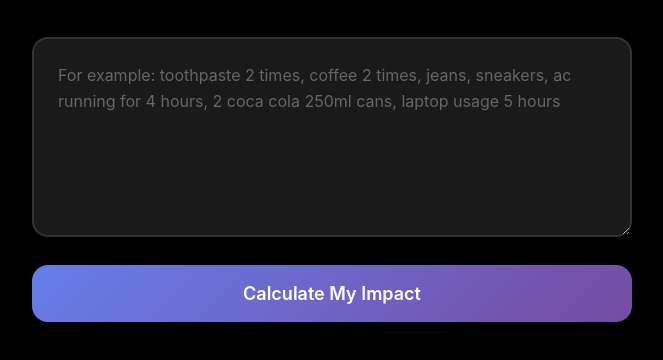
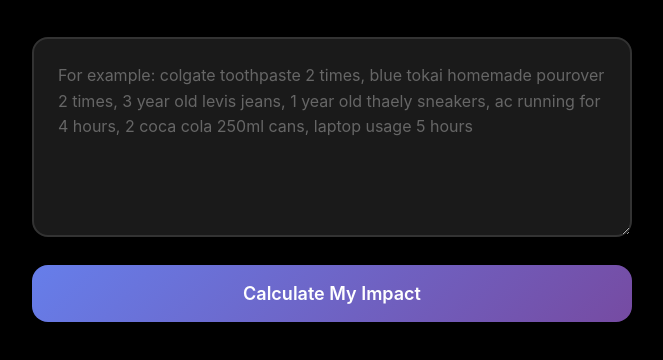
Before and after one commit to vinaypateel/impactscore, a plain HTML site: page index.html in a window 1280 px wide. Shown: the part 260-620 px from the top of the page, without its empty margins (308-971 px from the left). Drawn offline with Linux system fonts and the light colour scheme.

Commit message:
Update index.html
Added clear description on the 'for example' screen

```diff
--- a/index.html
+++ b/index.html
@@ -410,7 +410,7 @@
             <textarea
                 class="input-box"
                 id="userInput"
-                placeholder="For example: toothpaste 2 times, coffee 2 times, jeans, sneakers, ac running for 4 hours, 2 coca cola 250ml cans, laptop usage 5 hours"
+                placeholder="For example: colgate toothpaste 2 times, blue tokai homemade pourover 2 times, 3 year old levis jeans, 1 year old thaely sneakers, ac running for 4 hours, 2 coca cola 250ml cans, laptop usage 5 hours"
             ></textarea>
             <button class="submit-btn" id="submitBtn">Calculate My Impact</button>
         </div>
```
